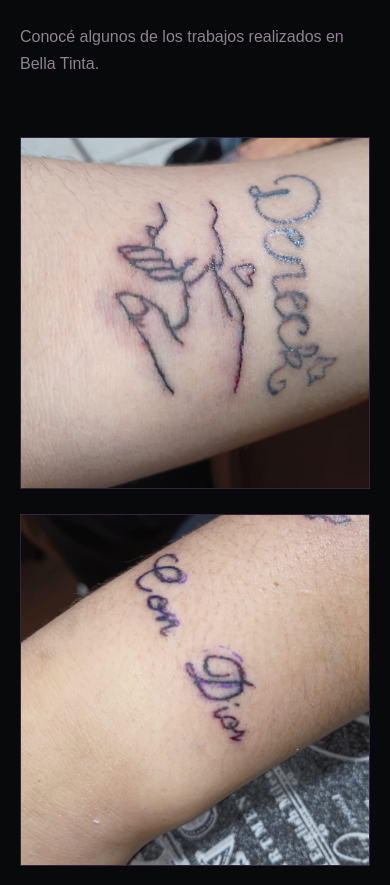
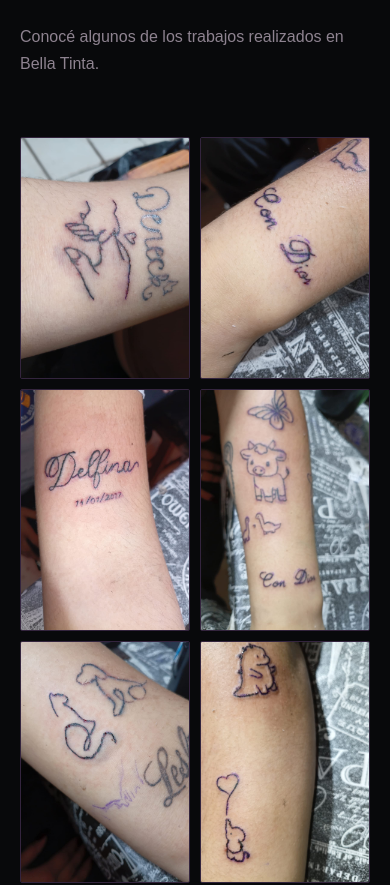
Before and after one commit to buzzentt-sudo/bella-tinta, a Next.js app: page / in a window 390 px wide. Shown: the part 1020-1905 px from the top of the page. Built offline with nearby package versions, Linux system fonts and the light colour scheme.

Commit message:
Optimiza galeria para celulares

```diff
--- a/app/globals.css
+++ b/app/globals.css
@@ -584,6 +584,11 @@ footer a:hover {
 @media (max-width: 900px) {
   .gallery {
     grid-template-columns: repeat(2, 1fr);
+    gap: 15px;
+  }
+
+  .gallery-image {
+    height: 300px;
   }
 }
 
@@ -612,12 +617,19 @@ footer a:hover {
     padding: 90px 20px;
   }
 
+  /* GALERÍA EN 2 COLUMNAS */
+
   .gallery {
-    grid-template-columns: 1fr;
+    grid-template-columns: repeat(2, 1fr);
+    gap: 10px;
+  }
+
+  .gallery-card {
+    border-radius: 2px;
   }
 
   .gallery-image {
-    height: 350px;
+    height: 240px;
   }
 
   .idea-item {
```
